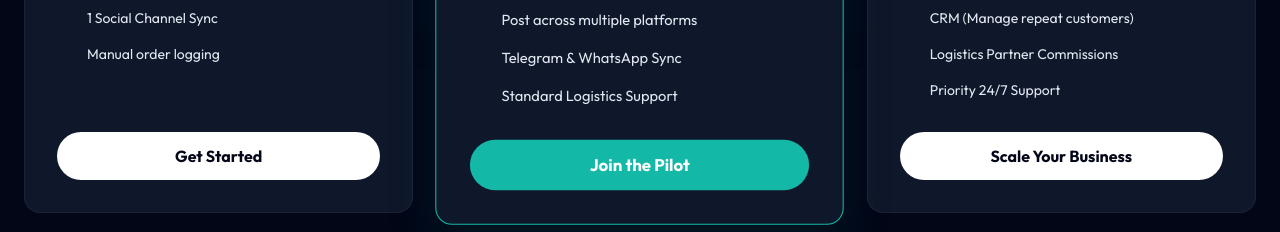
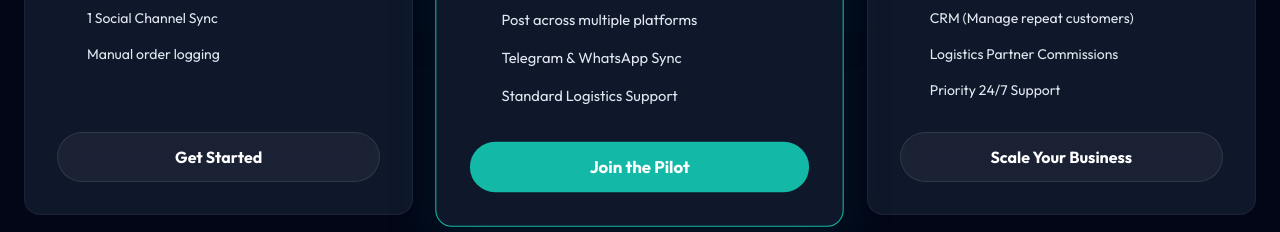
Before and after one commit to Dev-Noble-coder/Konversa, a Next.js app: page / in a window 1280 px wide. Shown: the part 5580-5812 px from the top of the page. Built offline with nearby package versions, Linux system fonts and the light colour scheme; some icons are missing.

Commit message:
Update CTA buttons to glass theme

```diff
--- a/app/components/PricingPage.tsx
+++ b/app/components/PricingPage.tsx
@@ -137,7 +137,7 @@ const PricingPage: React.FC<PricingPageProps> = ({ isDark = false }) => {
                 tier.isPopular
                 ? 'bg-[#14B8A6] text-white hover:bg-[#0F766E]'
                 : (isDark
-                    ? 'bg-white text-slate-950 hover:bg-slate-100'
+                    ? 'bg-white/5 border border-white/10 text-white hover:bg-white/10 backdrop-blur-md'
                     : 'bg-slate-900 text-white hover:bg-slate-800')
               }`}>
                 {tier.cta}
```
